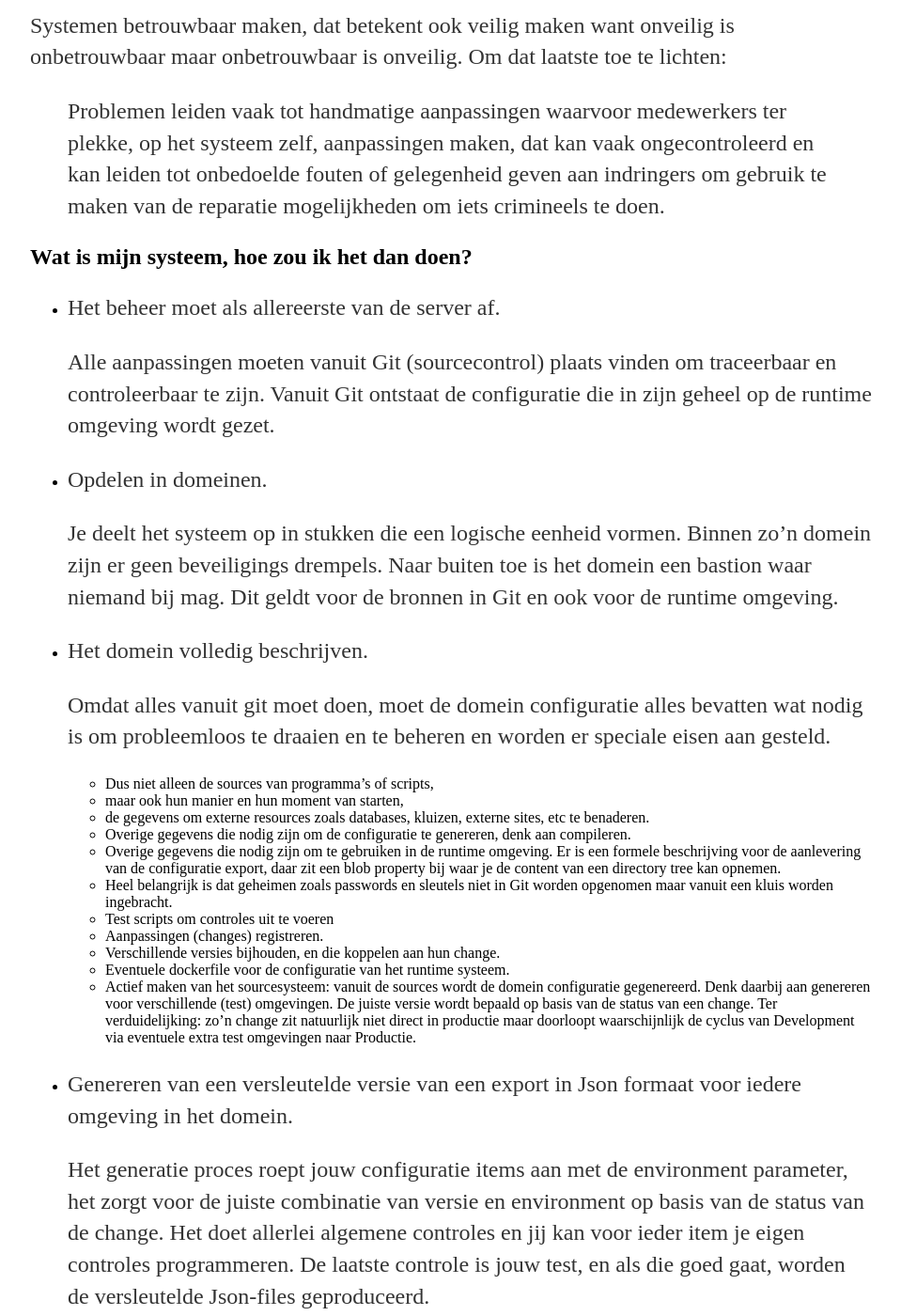
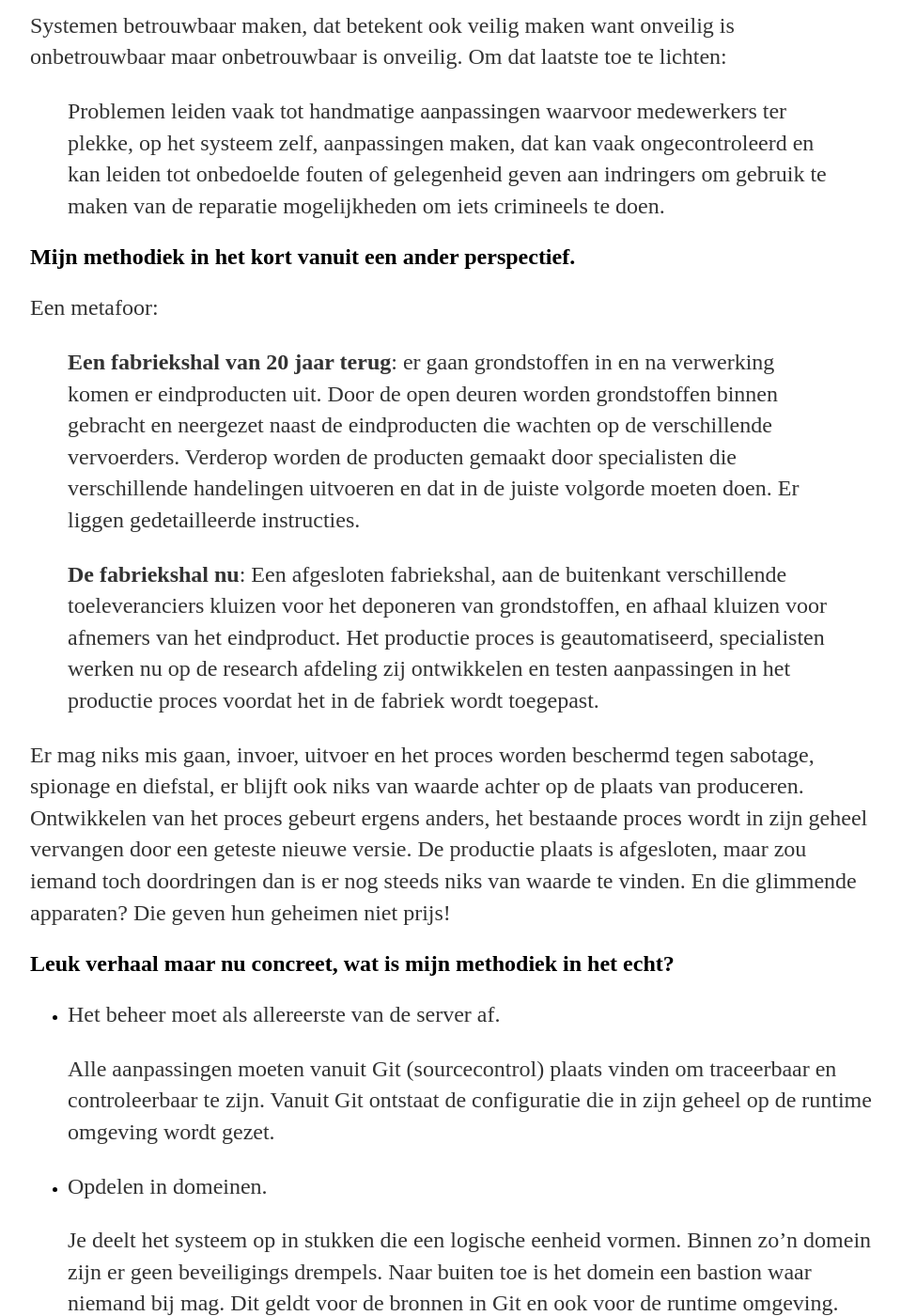
Before and after one commit to paedelm/paedelm.github.io, a Jekyll site: the page built from _posts/2021-04-23-Reden-van mijn-zelfstandigheid.md, in a window 1280 px wide and 1400 px high, scrolled down 593 px. Shown: the whole window at 94% size, without its empty margins (160-1119 px from the left). Built offline with Jekyll 4.4.1, drawn with Linux system fonts in a browser that asks for light colours; some of the changed text lies outside the part shown.

Commit message:
toevoegen metafoor

```diff
--- a/_posts/2021-04-23-Reden-van mijn-zelfstandigheid.md
+++ b/_posts/2021-04-23-Reden-van mijn-zelfstandigheid.md
@@ -13,7 +13,14 @@ date: 2020-04-22
   Systemen betrouwbaar maken, dat betekent ook veilig maken want onveilig is onbetrouwbaar maar onbetrouwbaar is onveilig. Om dat laatste toe te lichten:
   > Problemen leiden vaak tot handmatige aanpassingen waarvoor medewerkers ter plekke, op het systeem zelf, aanpassingen maken, dat kan vaak ongecontroleerd en kan leiden tot onbedoelde fouten of gelegenheid geven aan indringers om gebruik te maken van de reparatie mogelijkheden om iets crimineels te doen.
 
-## Wat is mijn systeem, hoe zou ik het dan doen?
+## Mijn methodiek in het kort vanuit een ander perspectief.
+Een metafoor:
+> **Een fabriekshal van 20 jaar terug**: er gaan grondstoffen in en na verwerking komen er eindproducten uit. Door de open deuren worden grondstoffen binnen gebracht en neergezet naast de eindproducten die wachten op de verschillende vervoerders. Verderop worden de producten gemaakt door specialisten die verschillende handelingen uitvoeren en dat in de juiste volgorde moeten doen. Er liggen gedetailleerde instructies.
+
+> **De fabriekshal nu**: Een afgesloten fabriekshal, aan de buitenkant verschillende toeleveranciers kluizen voor het deponeren van grondstoffen, en afhaal kluizen voor afnemers van het eindproduct. Het productie proces is geautomatiseerd, specialisten werken nu op de research afdeling zij ontwikkelen en testen aanpassingen in het productie proces voordat het in de fabriek wordt toegepast.
+
+Er mag niks mis gaan, invoer, uitvoer en het proces worden beschermd tegen sabotage, spionage en diefstal, er blijft ook niks van waarde achter op de plaats van produceren. Ontwikkelen van het proces gebeurt ergens anders, het bestaande proces wordt in zijn geheel vervangen door een geteste nieuwe versie. De productie plaats is afgesloten, maar zou iemand toch doordringen dan is er nog steeds niks van waarde te vinden. En die glimmende apparaten? Die geven hun geheimen niet prijs!
+## Leuk verhaal maar nu concreet, wat is mijn methodiek in het echt?
 
  * Het beheer moet als allereerste van de server af.
 
@@ -38,7 +45,7 @@ date: 2020-04-22
    * Eventuele dockerfile voor de configuratie van het runtime systeem.
    * Actief maken van het sourcesysteem: vanuit de sources wordt de domein configuratie gegenereerd. Denk daarbij aan genereren voor verschillende (test) omgevingen. De juiste versie wordt bepaald op basis van de status van een change. Ter verduidelijking: zo'n change zit natuurlijk niet direct in productie maar doorloopt waarschijnlijk de cyclus van Development via eventuele extra test omgevingen naar Productie.
 
- * Genereren van een versleutelde versie van een export in Json formaat voor iedere omgeving in het domein.
+ * Genereren van een omgeving specifieke versleutelde export.
 
    Het generatie proces roept jouw configuratie items aan met de environment parameter, het zorgt voor de juiste combinatie van versie en environment op basis van de status van de change. Het doet allerlei algemene controles en jij kan voor ieder item je eigen controles programmeren. De laatste controle is jouw test, en als die goed gaat, worden de versleutelde Json-files geproduceerd.
 
@@ -90,4 +97,4 @@ Al in Git is het zaak al de geheimen (wachtwoorden sleutels etc..) vanuit een kl
 Samenvattend kan je stellen dat traceerbare wijzigingen in een smart configuratie systeem en waardoor je geautomatiseerd kan beheren en door de tussenlaag je eenvoudiger over kan gaan naar versleutelde data eventueel buiten de server. Je minder (geen) noodzaak hebt om op de server te komen, en wie op de server komt, niks kan vinden van waarde. Daardoor ben je ook minder interessant voor de crimineel, het kost te veel moeite met weinig zicht op crimineel-resultaat. Voor de betrouwbaarheid heb je het voordeel dat alles terug te vinden is in Git, er getest naar de volgende omgeving wordt gegaan, en door de koppeling van een versie van de configuratie aan een change, de rollforward en rollback van de change de juiste versies raken.
 
 ## Mijn rol
- zie ik in bewust maken van deze manier van werken, het gezond verstand stuk, en bij de implementatie fase, het opzetten van het smart configuratie systeem en het omgaan en beschrijven van flows voor de tussenlaag die van jouw scripts en programma's processen maakt die continue draaien en jouw flow op het juiste moment aanroepen. Mijn uitgangspunt is dat je (het scrum team) het uiteindelijk zelf moet kunnen onderhouden, en gezien alle informatie over het systeem terug te vinden is in Git, en bewezen actueel is, moet dat geen probleem zijn.
+ Het bewust maken van deze manier van werken, het gezond verstand stuk, en bij de implementatie fase, het opzetten van het smart configuratie systeem en het omgaan en beschrijven van flows voor de tussenlaag die van jouw scripts en programma's processen maakt die continue draaien en jouw flow op het juiste moment aanroepen. Mijn uitgangspunt is dat je (het scrum team) het uiteindelijk zelf moet kunnen onderhouden, en gezien alle informatie over het systeem terug te vinden is in Git, en bewezen actueel is, moet dat geen probleem zijn.
```
